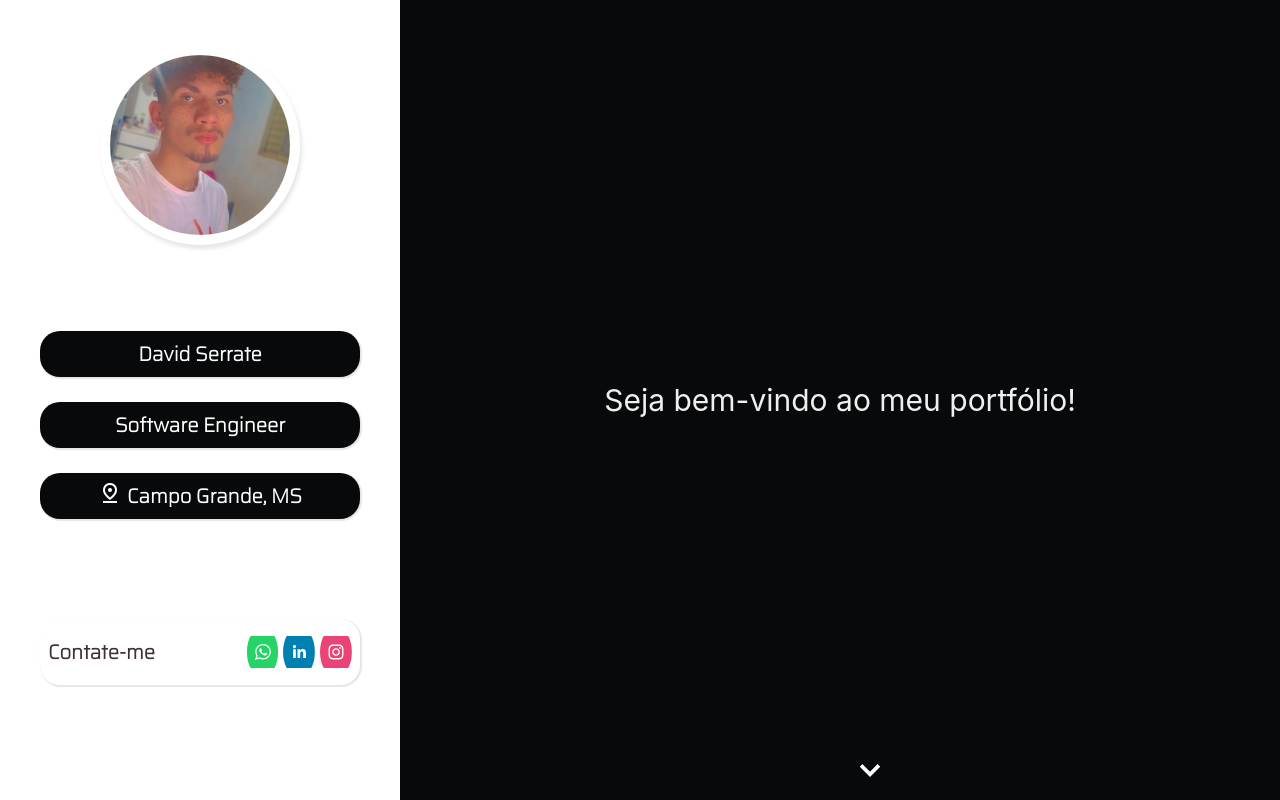
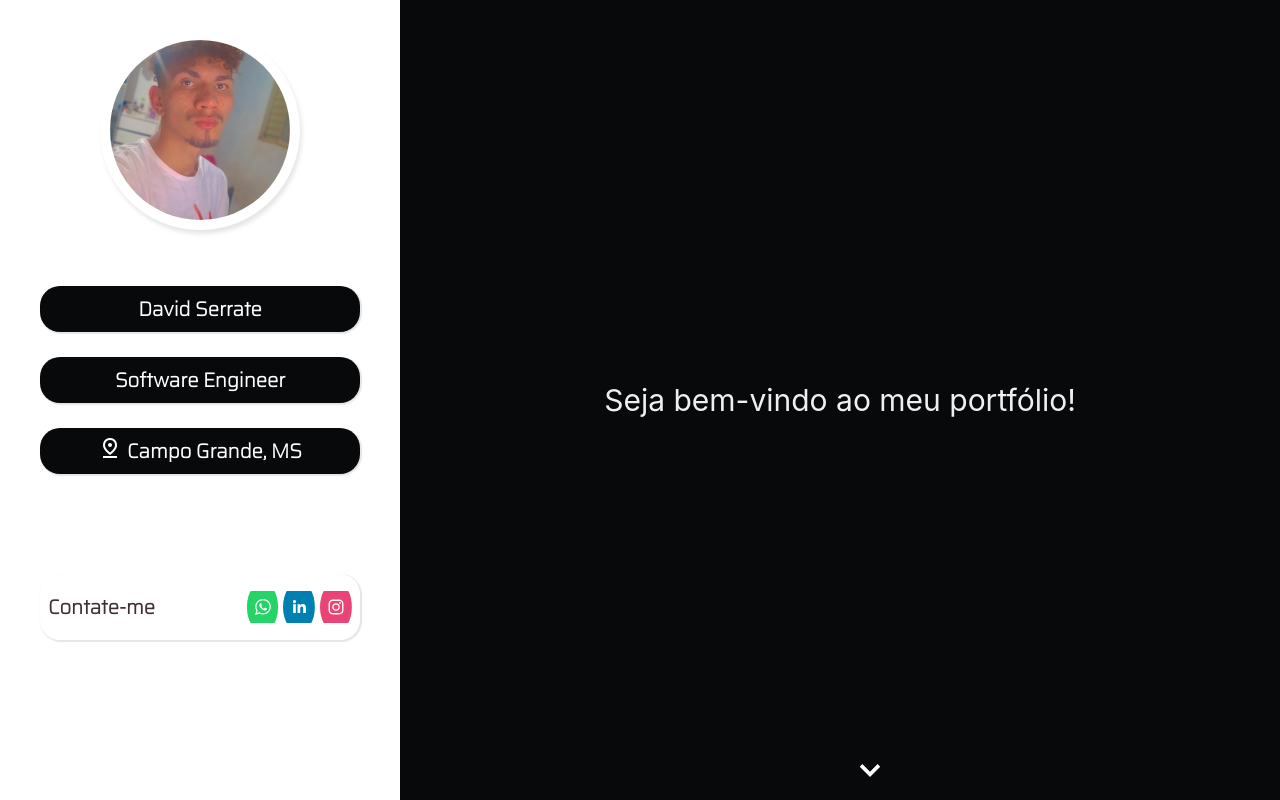
Before and after one commit to davidgamaserrate1/portfoliov2, a React (Create React App) app: page / in a window 1280 px wide. Built offline with nearby package versions, Linux system fonts and the light colour scheme; a web font is replaced by a local one.

Commit message:
fix(Home) Ajuste de altura para telas maiores

```diff
--- a/src/components/SideBar/SideBar.module.css
+++ b/src/components/SideBar/SideBar.module.css
@@ -80,22 +80,21 @@
         font-family: 'Saira', sans-serif;
         font-weight: bold;
         width: 400px;
-        height: 100vh;
+        max-height: 100vh;
+        justify-content: center;
+
     }
 
     .informations{
         width: 100%;
+        max-height: 100vh;
+    }
 
-    }
-    .sideBarOut{
-        max-height: 100vh;
-     max-width: 100vw;
-    }
 
     .picture{
         width:200px;
         height: 200px;
-        margin: 45px auto;
+        margin: auto auto;
         border-radius: 50%;
         padding: 10px;
         box-shadow: 2px 4px 4px rgba(0, 0, 0, 0.1);
```
